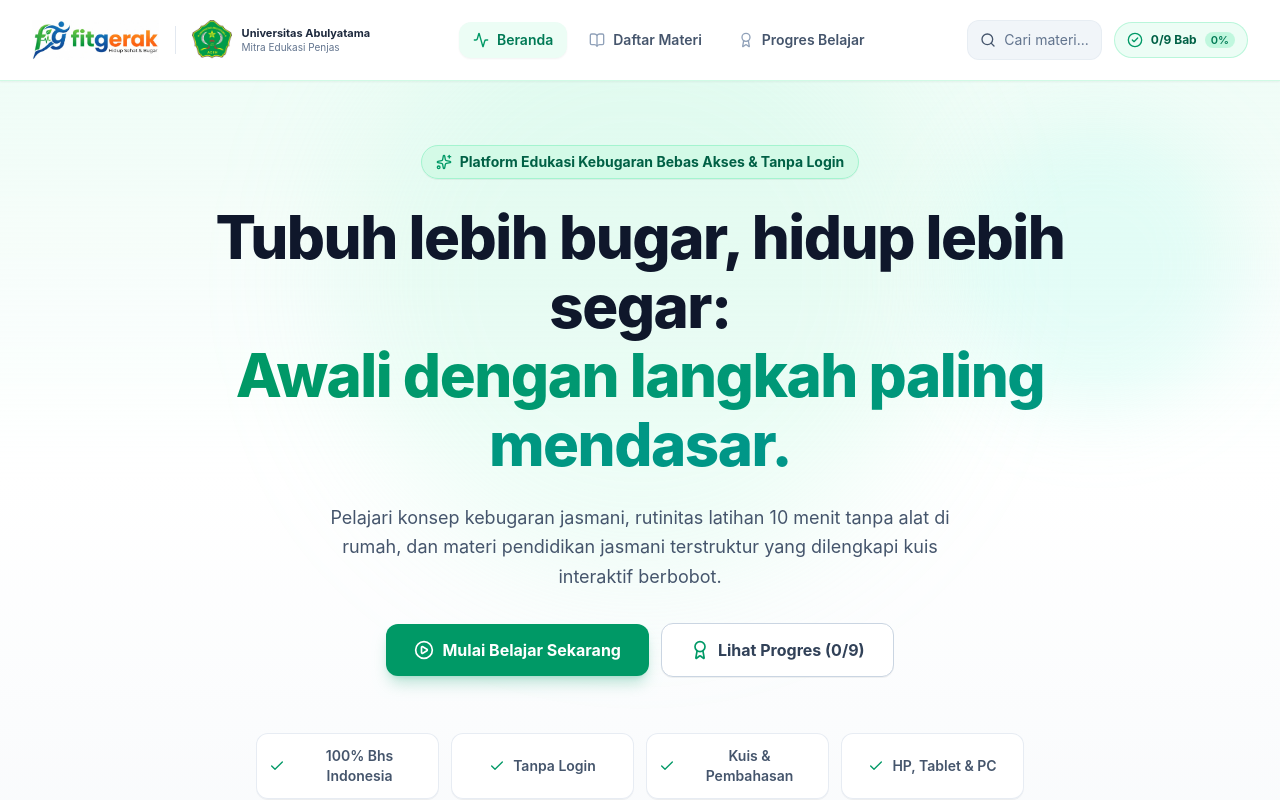
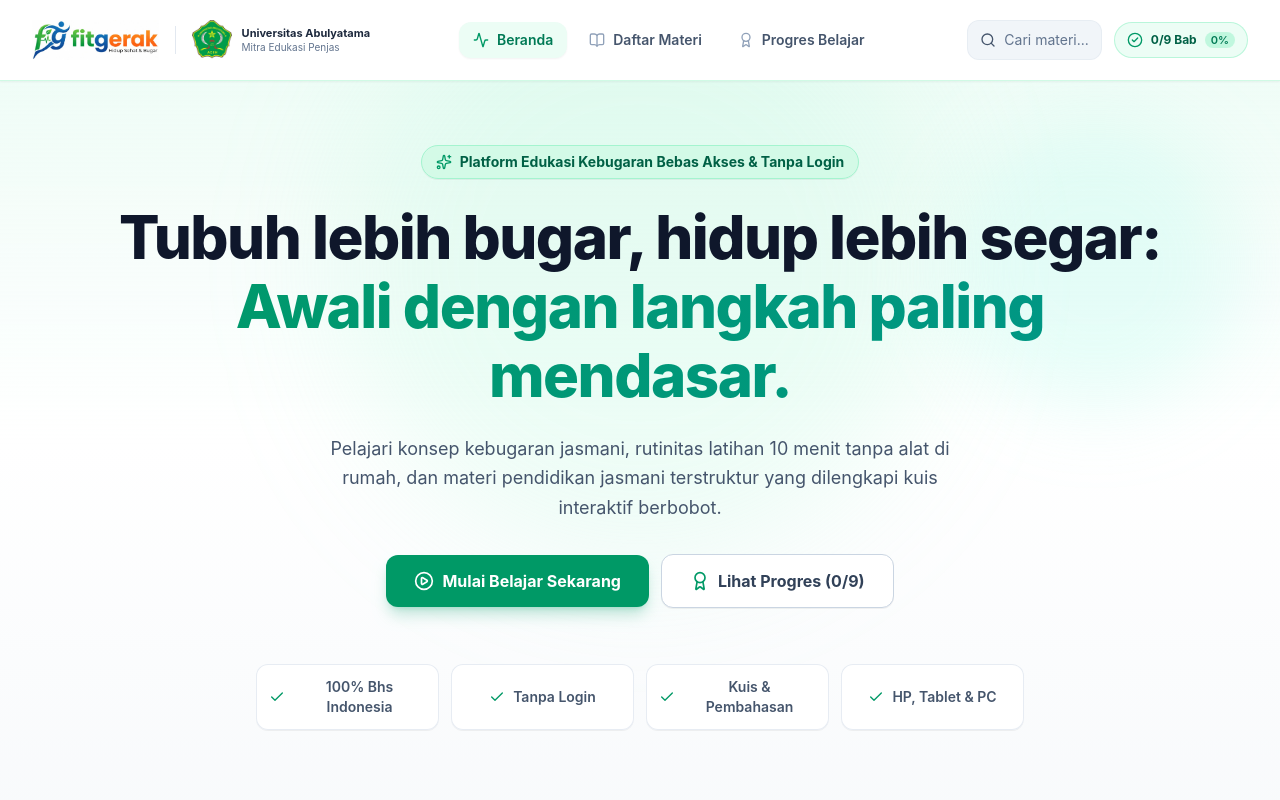
Before and after one commit to aulia-lutfi/FitGerak, a React (Vite) app: page / in a window 1280 px wide. Shown: the top 800 px of the page. Built offline with nearby package versions, Linux system fonts and the light colour scheme.

Commit message:
Align hero headline with requested layout

```diff
--- a/src/pages/HomePage.jsx
+++ b/src/pages/HomePage.jsx
@@ -78,7 +78,7 @@ export default function HomePage() {
         <div className="absolute top-1/4 left-1/2 -translate-x-1/2 -translate-y-1/2 w-[600px] h-[600px] bg-emerald-200/20 rounded-full blur-3xl pointer-events-none" />
         <div className="absolute top-10 right-10 w-72 h-72 bg-teal-200/20 rounded-full blur-2xl pointer-events-none" />
 
-        <div className="relative max-w-5xl mx-auto px-4 sm:px-6 lg:px-8 text-center space-y-6">
+        <div className="relative max-w-7xl mx-auto px-4 sm:px-6 lg:px-8 text-center space-y-6">
 
           {/* Badge */}
           <div className="inline-flex items-center gap-2 px-3.5 py-1.5 rounded-full bg-emerald-100/80 border border-emerald-200 text-emerald-800 text-xs sm:text-sm font-bold shadow-2xs animate-in fade-in slide-in-from-bottom duration-300">
@@ -88,9 +88,9 @@ export default function HomePage() {
 
           {/* Main Title */}
           <h1 className="text-2xl sm:text-4xl md:text-5xl lg:text-6xl font-extrabold text-slate-900 tracking-tight leading-[1.2] sm:leading-[1.15]">
-            Tubuh lebih bugar, hidup lebih segar: <br className="hidden sm:inline" />
-            <span className="text-transparent bg-clip-text bg-gradient-to-r from-emerald-600 to-teal-600 block sm:inline mt-1 sm:mt-0">
-              Awali dengan langkah paling mendasar.
+            Tubuh lebih bugar, hidup lebih segar:<br className="hidden sm:block" />
+            <span className="text-transparent bg-clip-text bg-gradient-to-r from-emerald-600 to-teal-600 block mt-1 sm:mt-0">
+              Awali dengan langkah paling<br className="hidden sm:block" /> mendasar.
             </span>
           </h1>
 
```
